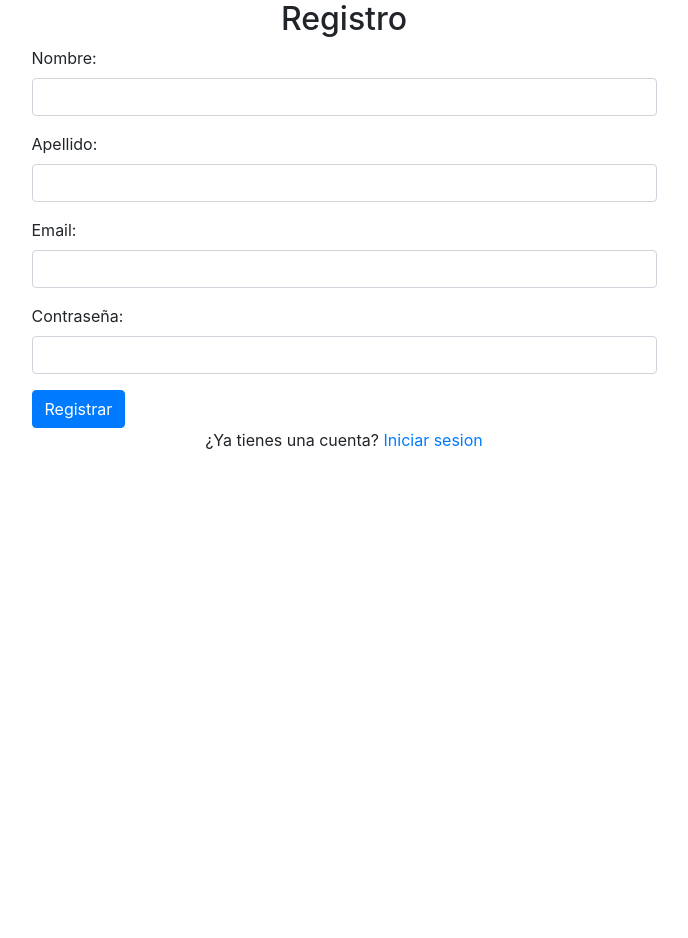
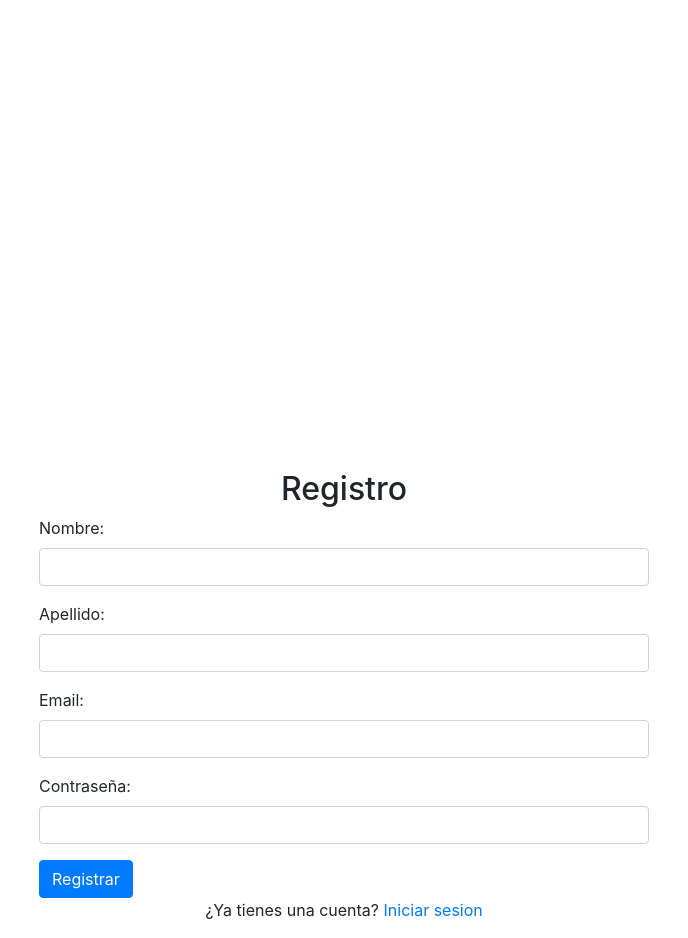
Before and after one commit to MarcosRobador/Proyecto-POKEMON, a PHP site: page /login-register/register.html in a window 1280 px wide. Shown: the whole page, without its empty margins (296-984 px from the left). Before the commit the page ends 449 px from the top, so only its background shows below. Run offline with PHP 8.4, Linux system fonts and the light colour scheme.

Commit message:
margen superior de tablas login y register

```diff
--- a/css/style.css
+++ b/css/style.css
@@ -66,3 +66,8 @@ body {
     margin-bottom: 1rem;
     text-align: center;
 }
+
+/*Margen del formulario login y register*/
+.margen {
+    margin-top: 470px;
+}
--- a/login-register/login.html
+++ b/login-register/login.html
@@ -4,13 +4,13 @@
     <meta charset="UTF-8">
     <meta name="viewport" content="width=device-width, initial-scale=1.0">
     <title>Pokémon</title>
-    <link rel="stylesheet" href="">
+    <link rel="stylesheet" href="../css/style.css">
     <link href="https://stackpath.bootstrapcdn.com/bootstrap/4.3.1/css/bootstrap.min.css" rel="stylesheet">
 </head>
 <body>
 
     <div class="container-login">
-        <div class="row">
+        <div class="row margen">
             <div class="col-md-6 offset-md-3">
                 <h2 class="text-center">Iniciar Sesión</h2>
                 <form action="datos-login.php" method="POST">
--- a/login-register/register.html
+++ b/login-register/register.html
@@ -4,12 +4,11 @@
     <meta charset="UTF-8">
     <meta name="viewport" content="width=device-width, initial-scale=1.0">
     <title>Registro</title>
-    <link rel="stylesheet" href="">
+    <link rel="stylesheet" href="../css/style.css">
     <link href="https://stackpath.bootstrapcdn.com/bootstrap/4.3.1/css/bootstrap.min.css" rel="stylesheet">
 </head>
 <body>
-    <div class="container-register">
-        <div class="row">
+    <div class="container-register margen">
             <div class="col-md-6 offset-md-3">
                 <h2 class="text-center">Registro</h2>
                 <form action="datos-register.php" method="POST" onsubmit="return validarFormulario()">
```
